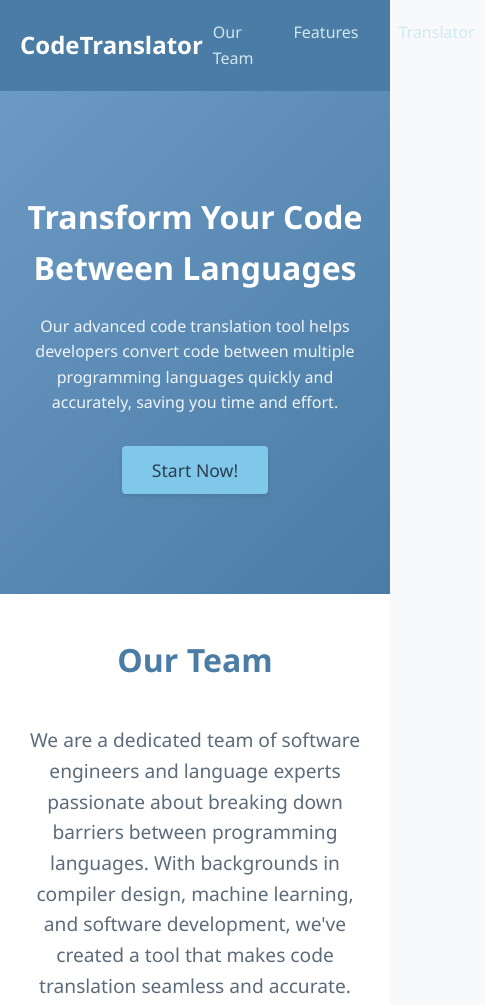
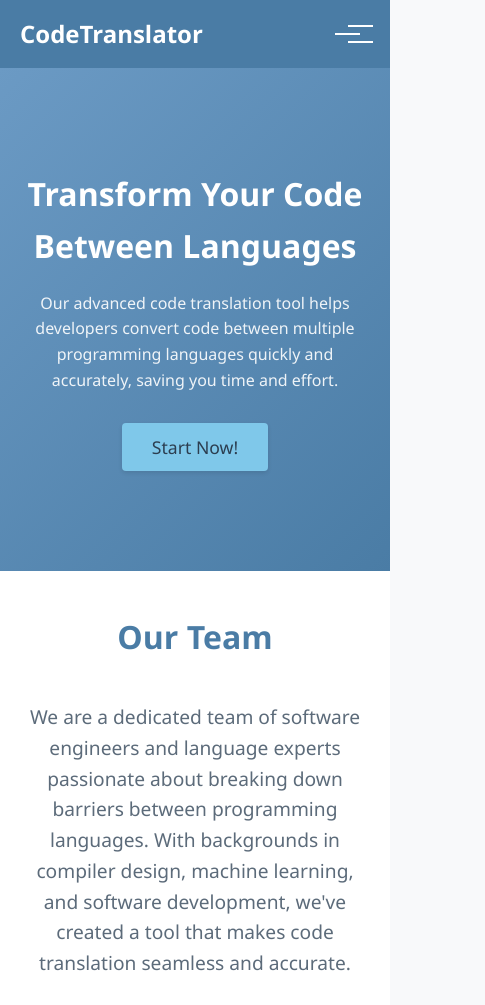
Before and after one commit to Mika2023/Hydra_UI, a plain HTML site: page index.html in a window 390 px wide. Shown: the top 1005 px of the page, 485 px wide, since content can reach past the window. Drawn offline with nearby package versions, Linux system fonts and the light colour scheme.

Commit message:
toggle menu for phones added

```diff
--- a/index.html
+++ b/index.html
@@ -12,6 +12,11 @@
     <nav class="nav">
         <div class="nav-content">
             <a href="#" class="logo">CodeTranslator</a>
+
+             <button class="nav-toggle" aria-label="Toggle menu">
+                <span class="hamburger"></span>
+             </button>
+
             <div class="nav-links">
                 <a href="#team" class="nav-link">Our Team</a>
                 <a href="#features" class="nav-link">Features</a>
--- a/src/front/script.js
+++ b/src/front/script.js
@@ -19,6 +19,8 @@ const fileName = document.getElementById('fileName');
 const filePreview = document.getElementById('filePreview');
 const filePreviewContent = document.getElementById('filePreviewContent');
 const getStartedBtn = document.getElementById('getStartedBtn');
+const navToggle = document.querySelector('.nav-toggle');
+const navLinks = document.querySelector('.nav-links');
 
 // State variables
 let sourceLanguage = '';
@@ -177,6 +179,19 @@ function setupScrollToTranslator() {
     });
 }
 
+navToggle.addEventListener('click', () => {
+        navLinks.classList.toggle('active');
+        navToggle.classList.toggle('active');
+});
+
+// Закрытие меню при клике на ссылку
+document.querySelectorAll('.nav-link').forEach(link => {
+    link.addEventListener('click', () => {
+        navLinks.classList.remove('active');
+        navToggle.classList.remove('active');
+    });
+});
+
 // Initialize the application
 function init() {
     populateLanguageDropdowns();
--- a/src/front/styles.css
+++ b/src/front/styles.css
@@ -476,6 +476,44 @@ textarea {
     background-color: rgba(255, 255, 255, 0.1);
 }
 
+/* Стили бургер-кнопки */
+.nav-toggle {
+    display: none; /* По умолчанию скрыта */
+    background: none;
+    border: none;
+    cursor: pointer;
+    padding: 10px;
+    z-index: 101;
+}
+
+.hamburger {
+    display: block;
+    width: 25px;
+    height: 2px;
+    background: white;
+    position: relative;
+    transition: all 0.3s ease;
+}
+
+.hamburger::before,
+.hamburger::after {
+    content: '';
+    position: absolute;
+    width: 100%;
+    height: 100%;
+    background: white;
+    transition: all 0.3s ease;
+}
+
+.hamburger::before {
+    top: -8px;
+}
+
+.hamburger::after {
+    top: 8px;
+}
+
+
 /* Footer */
 .footer {
     background-color: #4a7ca5;
@@ -519,6 +557,48 @@ textarea {
     .team-member {
         min-width: 100%;
     }
+    .nav-links {
+        position: fixed;
+        top: 0;
+        right: -100%;
+        width: 70%;
+        max-width: 300px;
+        height: 100vh;
+        background-color: #4a7ca5;
+        flex-direction: column;
+        align-items: center;
+        justify-content: center;
+        gap: 30px;
+        transition: right 0.3s ease;
+        z-index: 100;
+    }
+
+    .nav-links.active {
+        right: 0;
+    }
+
+    .nav-toggle {
+        display: block;
+    }
+
+    .nav-toggle.active .hamburger {
+        background: transparent;
+    }
+
+    .nav-toggle.active .hamburger::before {
+        transform: rotate(45deg);
+        top: 0;
+    }
+
+    .nav-toggle.active .hamburger::after {
+        transform: rotate(-45deg);
+        top: 0;
+    }
+
+    .nav-link {
+        font-size: 1.2rem;
+        padding: 10px 20px;
+    }
 }
 
 @media (min-width: 769px) and (max-width: 1024px) {
```
